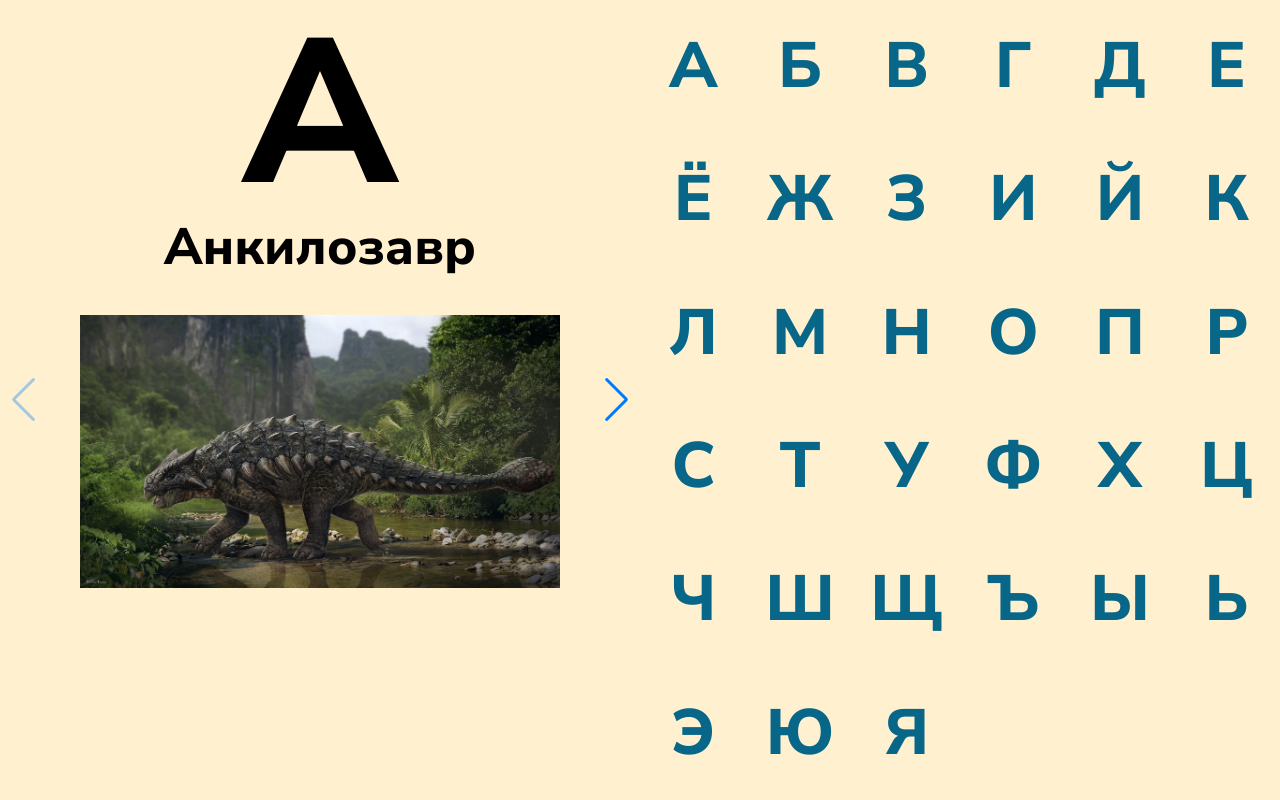
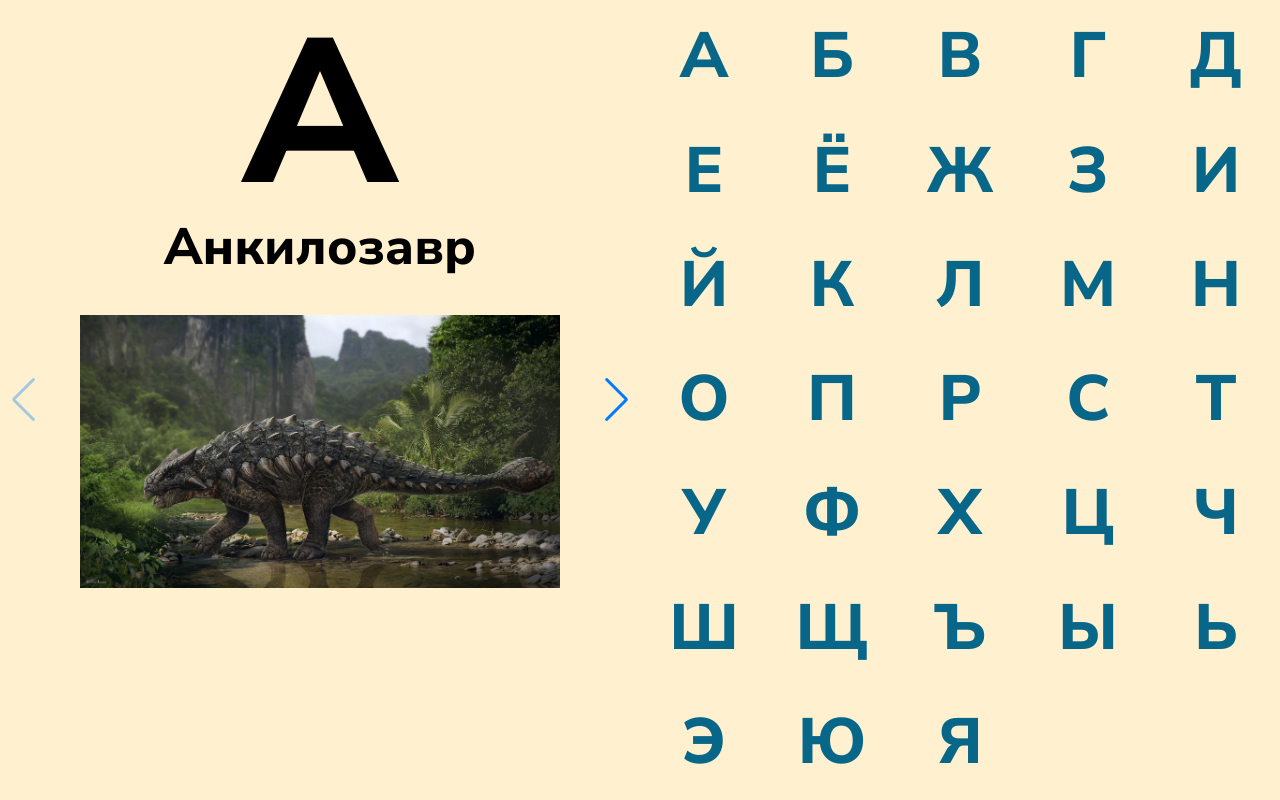
Before and after one commit to skycrazyk/alphabet, a React (Create React App) app: page / in a window 1280 px wide. Built offline with nearby package versions, Linux system fonts and the light colour scheme.

Commit message:
Доработаны стили алфивита

```diff
--- a/src/components/Study/Alphabet/Alphabet.module.css
+++ b/src/components/Study/Alphabet/Alphabet.module.css
@@ -1,5 +1,5 @@
 .list {
-    --list-item-min: 100px;
+    --list-item-min: 10vw;
     --list-item-font-size: 5vw;
     height: 100vh;
     grid-template-columns: repeat(auto-fill, minmax(var(--list-item-min), 1fr));
```
